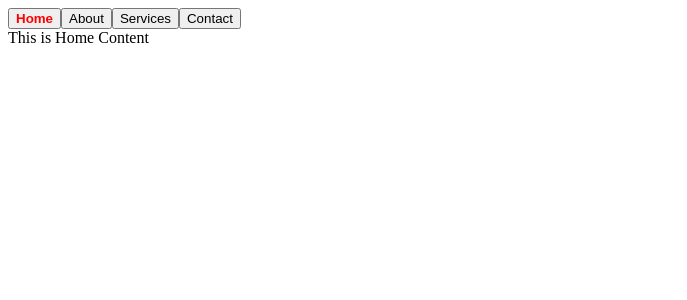
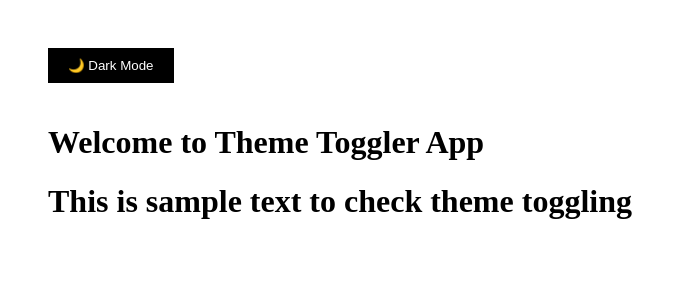
Before and after one commit to ArjunDivraniya/MERN, a React (Vite) app in the folder MAchine Coding/Components/: page / in a window 1280 px wide. Shown: the top 300 px of the page, without its empty margins (0-687 px from the left). Built offline with nearby package versions, Linux system fonts and the light colour scheme.

Commit message:
Add themetoggler with localstrorage saved theme

```diff
--- a/MAchine Coding/Components/src/App.jsx
+++ b/MAchine Coding/Components/src/App.jsx
@@ -8,6 +8,8 @@ import TodoTask from './Components/TodoTask.jsx'
 import Form from './Components/form.jsx'
 import Search from './Components/search.jsx'
 import TabComponent from './Components/TabComponent.jsx'
+import ThemeToggle from './Components/ThemeToggle.jsx'
+import ThemeProvider from './Components/ThemeContext.jsx'
 const App = () => {
   return (
     <>
@@ -18,7 +20,14 @@ const App = () => {
    <TodoTask/>
    <Form/> */}
    {/* <Search/> */}
-   <TabComponent/>
+   {/* <TabComponent/> */}
+<ThemeProvider>
+   <ThemeToggle/>
+   <h1>Welcome to Theme Toggler App</h1>
+   <h1>This is sample text to check theme toggling</h1>
+</ThemeProvider >
+
+
 
     </>
   )
--- /dev/null
+++ b/MAchine Coding/Components/src/Components/ThemeContext.jsx
@@ -0,0 +1,27 @@
+import React, { useState, createContext, useEffect } from 'react';
+
+
+export const ThemeContext = createContext({ theme: 'light', toggletheme: () => {} });
+
+const ThemeProvider = ({ children }) => {
+  const [theme, setTheme] = useState(localStorage.getItem('theme') || 'light');
+
+  const toggletheme = () => {
+    setTheme((prev) => (prev === 'light' ? 'dark' : 'light'));
+  };
+
+  useEffect(() => {
+    localStorage.setItem('theme', theme);
+  }, [theme]);
+
+  return (
+    <ThemeContext.Provider value={{ theme, toggletheme }}>
+        <div className={`app ${theme}`}>
+ {children}
+        </div>
+
+    </ThemeContext.Provider>
+  );
+};
+
+export default ThemeProvider;
--- /dev/null
+++ b/MAchine Coding/Components/src/Components/ThemeToggle.jsx
@@ -0,0 +1,14 @@
+import React from 'react';
+import { useContext } from 'react';
+import {ThemeContext} from './ThemeContext.jsx';
+
+const ThemeToggle = () => {
+    const {theme , toggletheme} = useContext(ThemeContext);
+  return (
+  <>
+  <button onClick={toggletheme} className='theme-btn'>{theme === "light" ? "🌙 Dark Mode" : "☀️ Light Mode"} </button>
+  </>
+  )
+}
+
+export default ThemeToggle
--- a/MAchine Coding/Components/src/index.css
+++ b/MAchine Coding/Components/src/index.css
@@ -0,0 +1,32 @@
+/* Default (Light Theme) */
+:root {
+  --bg-color: #ffffff;
+  --text-color: #000000;
+  --btn-bg: #000000;
+  --btn-text: #ffffff;
+}
+
+/* Dark Theme */
+.dark {
+  --bg-color: #121212;
+  --text-color: #ffffff;
+  --btn-bg: #ffffff;
+  --btn-text: #000000;
+}
+
+.app {
+  min-height: 100vh;
+  background-color: var(--bg-color);
+  color: var(--text-color);
+  padding: 40px;
+  transition: all 0.3s ease;
+}
+
+.theme-btn {
+  background: var(--btn-bg);
+  color: var(--btn-text);
+  padding: 10px 20px;
+  border: none;
+  cursor: pointer;
+  margin-bottom: 20px;
+}
```
